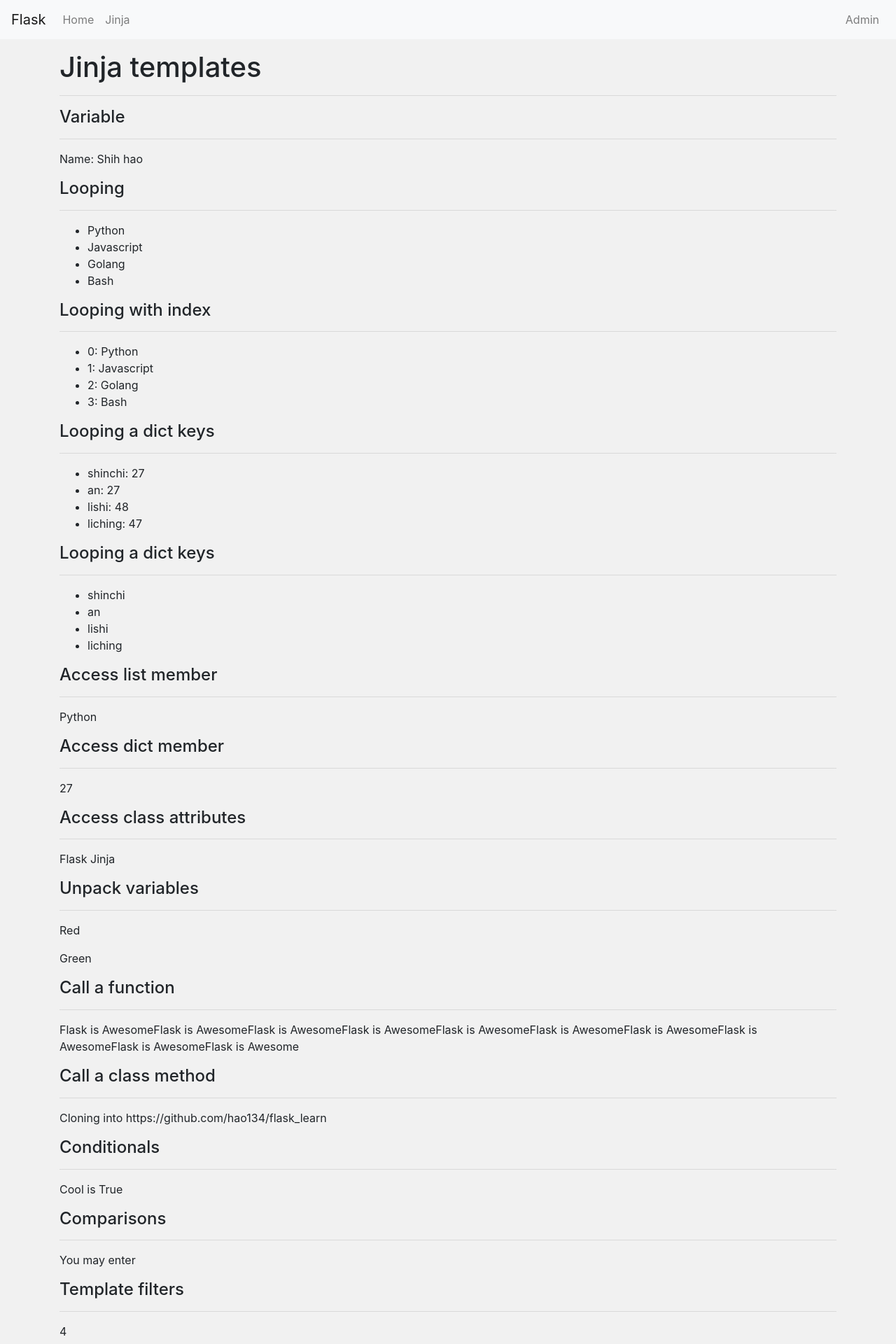
After one commit to hao134/Flask_learn, a Flask app: page /jinja in a window 1280 px wide. The commit adds this page. Shown: the top 1920 px of the page at 70% size. Run offline with Flask 2, Linux system fonts and the light colour scheme.

Commit message:
Working with jinja templates

```diff
--- /dev/null
+++ b/app/templates/macros/input_macros.html
@@ -0,0 +1,6 @@
+{% macro input(label="", type="text", name="", id="", placeholder="") -%}
+<div class="form-group">
+    <label>{{ label }}</label>
+    <input class="form-control" type="{{ type }}" name="{{ name }}" id="{{ id }}" placeholder="{{ placeholder }}">
+</div>
+{%- endmacro %}
--- /dev/null
+++ b/app/templates/public/jinja.html
@@ -0,0 +1,130 @@
+{% extends "public/templates/public_template.html" %}
+
+{% import "macros/input_macros.html" as im %}
+
+{% block title %}Jinja{% endblock %}
+
+{% block main %}
+
+<div class="container">
+    <div class="row">
+        <div class="col">
+
+            <h1>Jinja templates</h1>
+            <hr>
+
+            <h4>Variable</h4>
+            <hr>
+            <p>Name: {{ my_name }}</p>
+
+            <h4>Looping</h4>
+            <hr>
+            <ul>
+                {% for lang in langs %}
+                <li>{{ lang }}</li>
+                {% endfor %}
+            </ul>
+
+            <h4>Looping with index</h4>
+            <hr>
+            <ul>
+                {% for lang in langs %}
+                <li>{{ loop.index0 }}: {{ lang }}</li>
+                {% endfor %}
+            </ul>
+
+            <h4>Looping a dict keys</h4>
+            <hr>
+            <ul>
+                {% for k, v in friends.items() %}
+                <li>{{ k }}: {{ v }}</li>
+                {% endfor %}
+            </ul>
+
+            <h4>Looping a dict keys</h4>
+            <hr>
+            <ul>
+                {% for k in friends.keys() %}
+                <li>{{ k }}</li>
+                {% endfor %}
+            </ul>
+
+            <h4>Access list member</h4>
+            <hr>
+            <p>{{ langs[0] }}</p>
+
+            <h4>Access dict member</h4>
+            <hr>
+            <p>{{ friends["an"] }}</p>
+
+            <h4>Access class attributes</h4>
+            <hr>
+            <p>{{ my_remote.name }}</p>
+
+            <h4>Unpack variables</h4>
+            <hr>
+            {% set a, b = colours %}
+            <p>{{ a }}</p>
+            <p>{{ b }}</p>
+
+            <h4>Call a function</h4>
+            <hr>
+            <p>{{ repeat("Flask is Awesome", 10) }}</p>
+
+            <h4>Call a class method</h4>
+            <hr>
+            <p>{{ my_remote.clone() }}</p>
+
+            <h4>Conditionals</h4>
+            <hr>
+            {% if cool %}
+                <p>Cool is {{ cool }}</p>
+            {% endif %}
+
+            <h4>Comparisons</h4>
+            <hr>
+            {% if age < 18 %}
+            <p>No entry</p>
+            {% elif age < 26 %}
+            <p>Nearly old enough</p>
+            {% else %}
+            <p>You may enter</p>
+            {% endif %}
+
+            <h4>Template filters</h4>
+            <hr>
+            <p>{{ langs|length }}</p>
+            <p>{{ my_name|reverse }}</p>
+            <p>{{ my_name|upper }}</p>
+
+            <h4>Template filters - join</h4>
+            <hr>
+            <p>{{ langs|join("~ ") }}</p>
+
+            <h4>Custom filters</h4>
+            <hr>
+            <p>{{ date|clean_date }}</p>
+
+            <h4>Escaping</h4>
+            <hr>
+            {{ my_html|safe }}
+
+            <h4>Suspicious</h4>
+            <hr>
+            {{ suspicious }}
+
+            <h4>Macros</h4>
+            <hr>
+
+
+            {{ im.input(label="Your name", name="name", id="name", placeholder="Please enter your name") }}
+
+            {{ im.input(label="Age", type="number", name="age", id="age", placeholder="Please enter your age") }}
+
+            {{ im.input(label="Password",type="password", name="password", id="password", placeholder="Please enter your password") }}
+
+        </div>
+    </div>
+</div>
+
+{% endblock %}
--- a/app/templates/public/templates/public_template.html
+++ b/app/templates/public/templates/public_template.html
@@ -30,7 +30,7 @@
                     <a class="nav-link" href="/">Home</a>
                 </li>
                 <li class="nav-item">
-                    <a class="nav-link" href="/about">About</a>
+                    <a class="nav-link" href="/jinja">Jinja</a>
                 </li>
             </ul>
         </div>
--- a/app/views.py
+++ b/app/views.py
@@ -1,11 +1,70 @@
 from app import app
 
 from flask import render_template
+
+from datetime import datetime
+
+@app.template_filter("clean_date")
+def clean_date(dt):
+    return dt.strftime("%d %b %Y")
 
 @app.route("/")
 def index():
     return render_template("public/index.html")
 
+@app.route("/jinja")
+def jinja():
+
+    my_name = "Shih hao"
+
+    age = 28
+
+    langs = ["Python", "Javascript", "Golang", "Bash"]
+
+    friends = {
+        "shinchi":27,
+        "an":27,
+        "lishi":48,
+        "liching":47
+    }
+
+    colours = ("Red", "Green")
+    cool = True
+
+    class GitRemote:
+        def __init__(self, name, description, url):
+            self.name = name
+            self.description = description
+            self.url = url
+
+        def pull(self):
+            return f"Pullin repo {self.name}"
+
+        def clone(self):
+            return f"Cloning into {self.url}"
+
+    my_remote = GitRemote(
+        name = "Flask Jinja",
+        description = "Template design tutorial",
+        url = "https://github.com/hao134/flask_learn"
+    )
+    def repeat(x, qty):
+        return x * qty
+
+    date = datetime.utcnow()
+
+    my_html = "<h1>THIS IS SOME HTML</h1>"
+
+    suspicious = "<script>alert('You got hacked!!!')</script>"
+
+    return render_template("public/jinja.html", my_name = my_name, age=age,
+                            langs=langs, friends=friends, colours=colours,
+                            cool=cool, GitRemote = GitRemote, repeat=repeat,
+                            my_remote = my_remote, date = date, my_html = my_html,
+                            suspicious=suspicious
+    )
+
+
 @app.route("/about")
 def about():
     return "<h1 style='color:red'>About!</h1>"
```
Also changed, not shown: readme.md.
